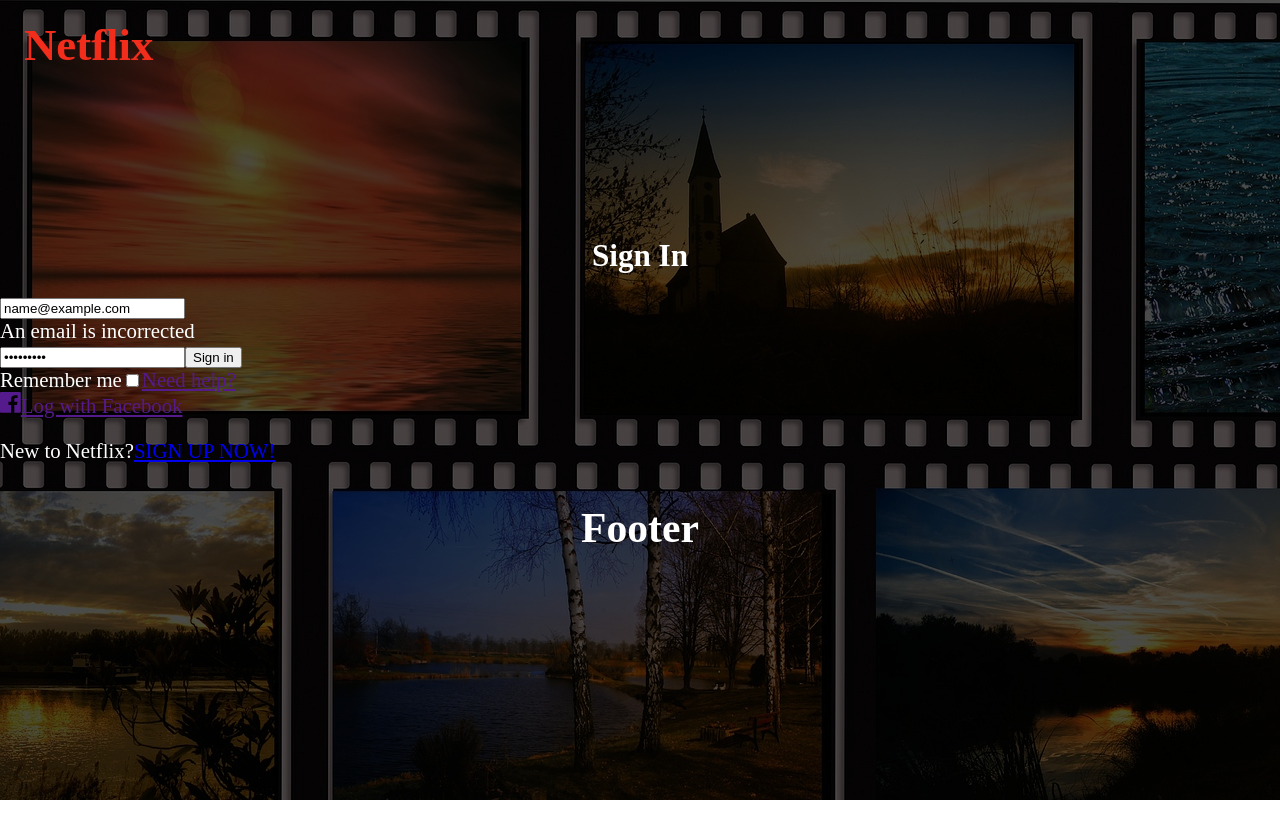
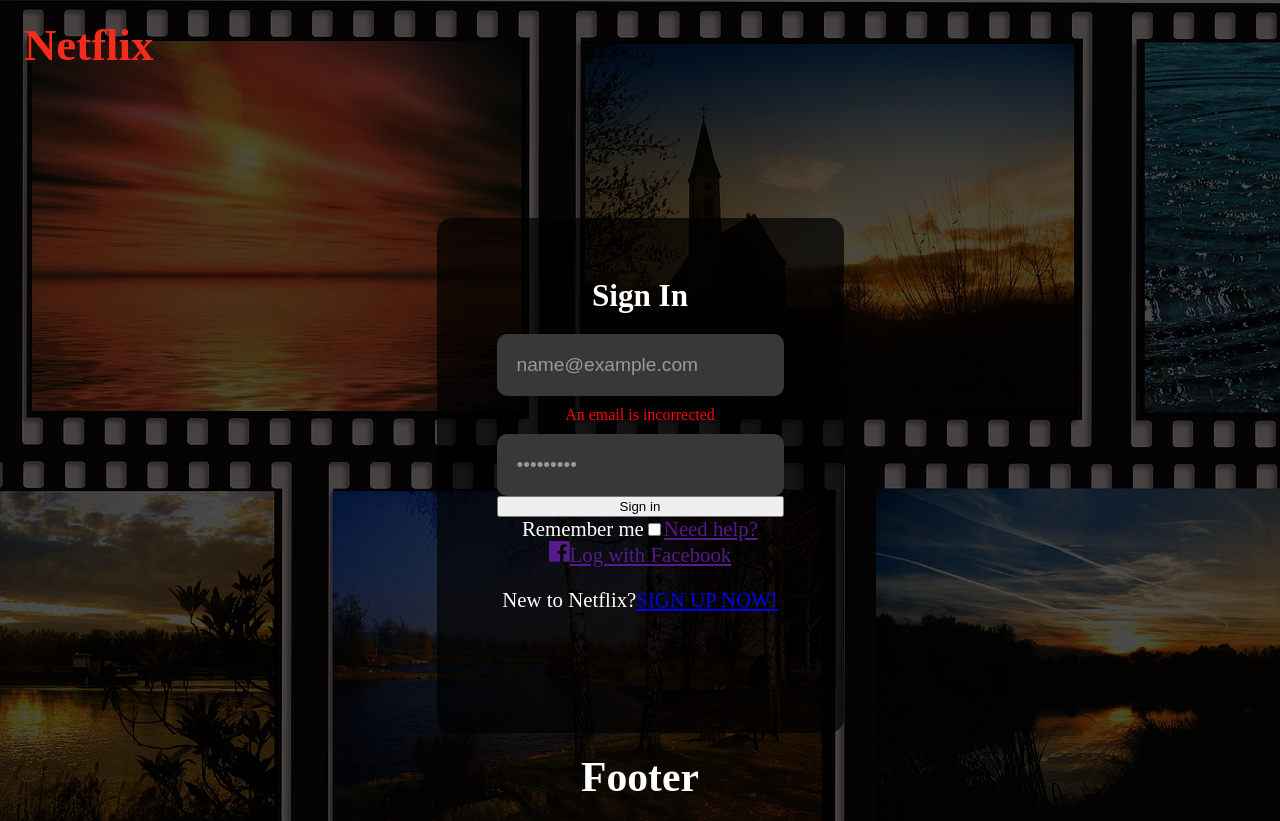
Before and after one commit to Lukasz-Lipinski/VideoLib, a Next.js app: page /signin in a window 1280 px wide. Both pictures are taken after typing "name@example.com", "Sample123" into the empty fields and a click on the button "Sign in". Before the commit the page ends 800 px from the top, so only its background shows below. Built offline with nearby package versions, Linux system fonts and the light colour scheme.

Commit message:
form is creating

```diff
--- a/src/components/Form/Form.js
+++ b/src/components/Form/Form.js
@@ -18,15 +18,21 @@ function FormContainer() {
 
         return errors;
       }}
+      onSubmit={(values, { setSubmitting }) => {
+        if (!values.email || !values.password) setSubmitting(false);
+        else setSubmitting(true);
+      }}
     >
-      {() => (
-        <Form className="form">
+      {(handleSubmitting) => (
+        <Form className="signinForm">
           <h2>Sign In</h2>
           <Field type="text" placeholder="Email or phone number" name="email" />
-          <ErrorMessage component="div" name="email" />
+          <ErrorMessage className="errorMsg" component="div" name="email" />
           <Field type="password" placeholder="Password" name="password" />
-          <ErrorMessage component="div" name="password" />
+          <ErrorMessage className="errorMsg" component="div" name="password" />
+
           <button type="submit">Sign in</button>
+
           <div className="form--options">
             <label htmlFor="rememberMe">Remember me</label>
             <Field id="rememberMe" type="checkbox" name="remeberMe" />
@@ -34,6 +40,7 @@ function FormContainer() {
               <a>Need help?</a>
             </Link>
           </div>
+
           <Link href="">
             <a>
               <GrFacebook />
--- a/src/pages/signin/index.js
+++ b/src/pages/signin/index.js
@@ -13,7 +13,9 @@ function Signin() {
     <>
       <Navigation />
       <Layout>
-        <Form />
+        <div className="signin">
+          <Form />
+        </div>
         <Footer {...homepageFooter} />
       </Layout>
     </>
--- /dev/null
+++ b/styles/_signin.scss
@@ -0,0 +1,45 @@
+@use '_variables' as *;
+@use "mixins" as *;
+@use "animations" as *;
+
+.signin {
+  display: flex;
+  width: 100%;
+  flex-direction: column;
+  align-items: center;
+
+
+
+  .signinForm {
+    display: flex;
+    flex-direction: column;
+    align-items: center;
+    background-color: hsla(0, 0%, 0%, 0.7);
+    border-radius: 15px;
+    padding: 40px 60px 100px;
+
+    h2 {
+      text-align: left;
+    }
+
+    input {
+      padding: 20px;
+      font-size: 1.2rem;
+      background-color: $border;
+      color: $grey;
+      border: 0;
+      border-radius: 10px;
+    }
+
+    button {
+      width: 100%;
+    }
+
+
+    .errorMsg {
+      font-size: 1rem;
+      padding: 10px;
+      color: red;
+    }
+  }
+}
--- a/styles/index.scss
+++ b/styles/index.scss
@@ -5,6 +5,7 @@
 @use "_nav";
 @use "signup";
 @use "footer";
+@use "signin";
 
 body {
   margin: 0;
```
